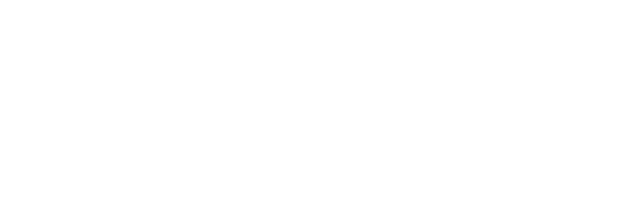
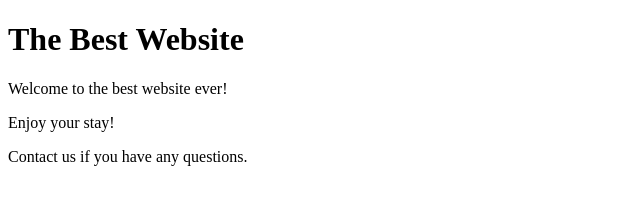
Before and after one commit to Jaytechdev/test-project, a plain HTML site: page index.html in a window 1280 px wide. Shown: the whole page, without its empty margins (0-640 px from the left). Drawn offline with Linux system fonts and the light colour scheme.

Commit message:
feat: simulate new feature

```diff
--- a/index.html
+++ b/index.html
@@ -5,7 +5,10 @@
   <meta name="viewport" content="width=device-width, initial-scale=1.0">
   <title>Document</title>
 </head>
-<body>
+<body><h1>The Best Website</h1>
+  <p>Welcome to the best website ever!</p>
+  <p>Enjoy your stay!</p>
+  <p>Contact us if you have any questions.</p>
 
 </body>
 </html>
```
